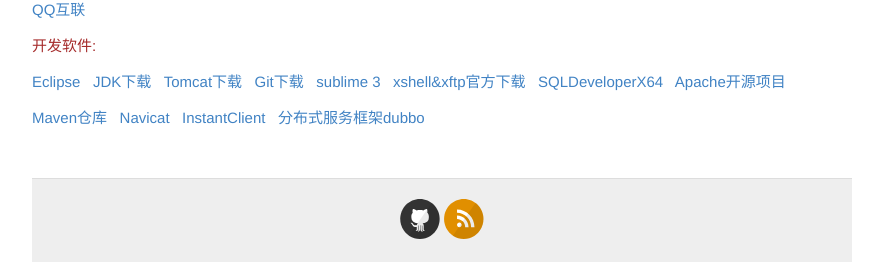
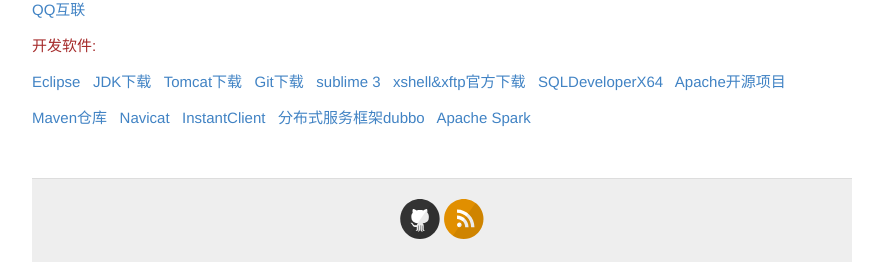
Before and after one commit to daniel163/daniel163.github.io, a Jekyll site: the page built from index.html, in a window 1280 px wide. Shown: the part 1042-1304 px from the top of the page, without its empty margins (198-1081 px from the left). Built offline with Jekyll 4.4.1, drawn with Linux system fonts in a browser that asks for light colours; Markdown is read by kramdown in place of the engine named in the settings; the list of posts is cut into pages by our own code.

Commit message:
更新主页

```diff
--- a/index.html
+++ b/index.html
@@ -79,6 +79,8 @@ layout: default
 	<a href="http://www.navicat.com/download" target="_blank">Navicat</a>&nbsp&nbsp
 	<a href="http://www.oracle.com/technetwork/database/features/instant-client/index-097480.html" target="_blank">InstantClient</a>&nbsp&nbsp
 	<a href="http://dubbo.io/" target="_blank">分布式服务框架dubbo</a>&nbsp&nbsp
+	<a href="http://spark.apache.org/" target="_blank">Apache Spark</a>&nbsp&nbsp
+
 	</p>
 
 
```
